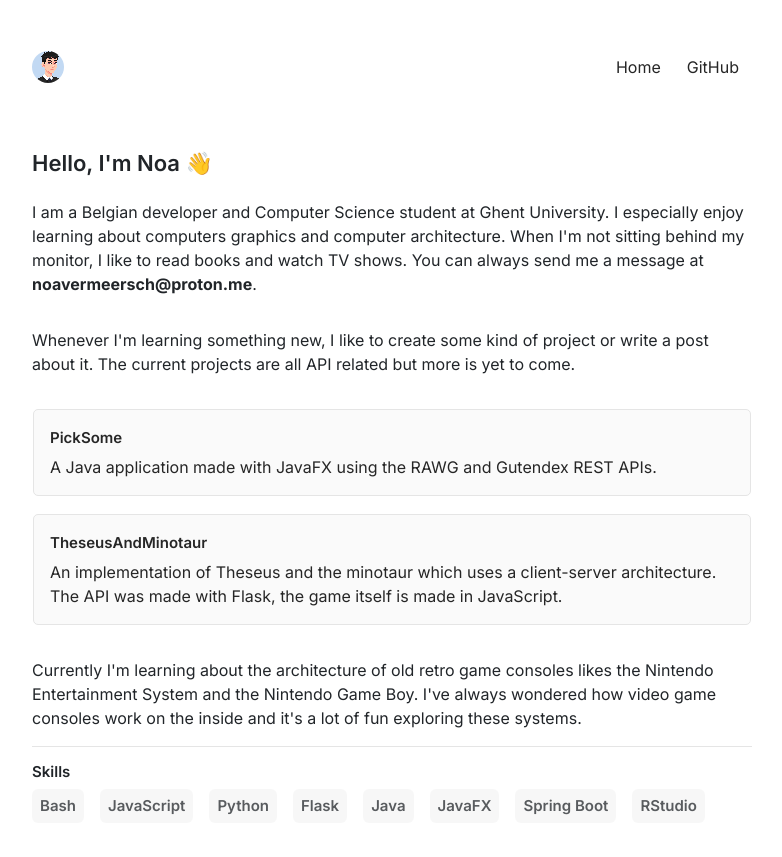
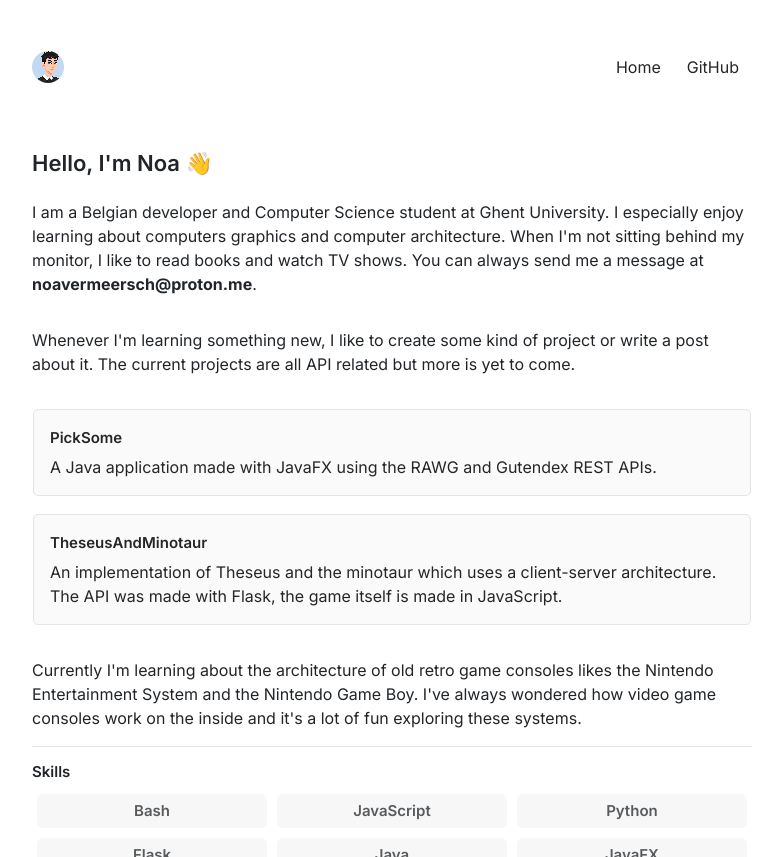
Before and after one commit to Noavem/Noavem.github.io, a plain HTML site: page index.html in a window 1280 px wide. Shown: the top 857 px of the page, without its empty margins (240-1022 px from the left). Drawn offline with nearby package versions, Linux system fonts and the light colour scheme.

Commit message:
Update styles.css

```diff
--- a/styles.css
+++ b/styles.css
@@ -330,14 +330,25 @@ p {
   background-color: #F5F5F5;
   padding: 0.5rem;
   opacity: 75%;
+  text-align: center;
 }
 
 .skillelement h2 {
   margin-bottom: 0;
 }
 
+.skillsflex .skillelement{
+  margin-bottom: 10px; /* Adjust the value to increase or decrease vertical space */
+}
+
+.skillsflex .skillelement {
+  flex: 1 0 calc(33.33% - 10px); /* Adjust the percentage and margin as needed */
+  max-width: calc(33.33% - 10px); /* Adjust the percentage and margin as needed */
+  margin: 5px; /* Adjust the margin as needed */
+}
+
 .se2 {
-  margin-left: 1rem;
+  margin-left: 0rem;
 }
 
 ::-moz-selection {
```
